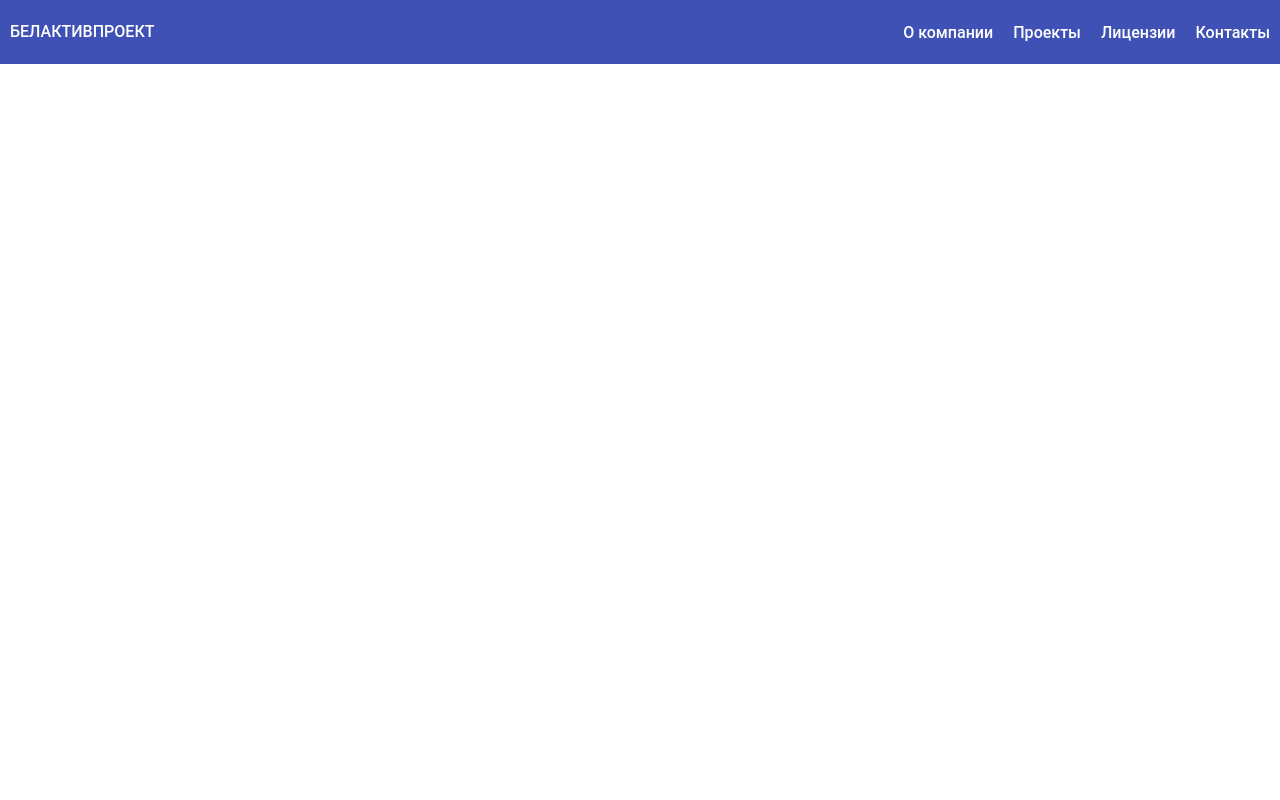
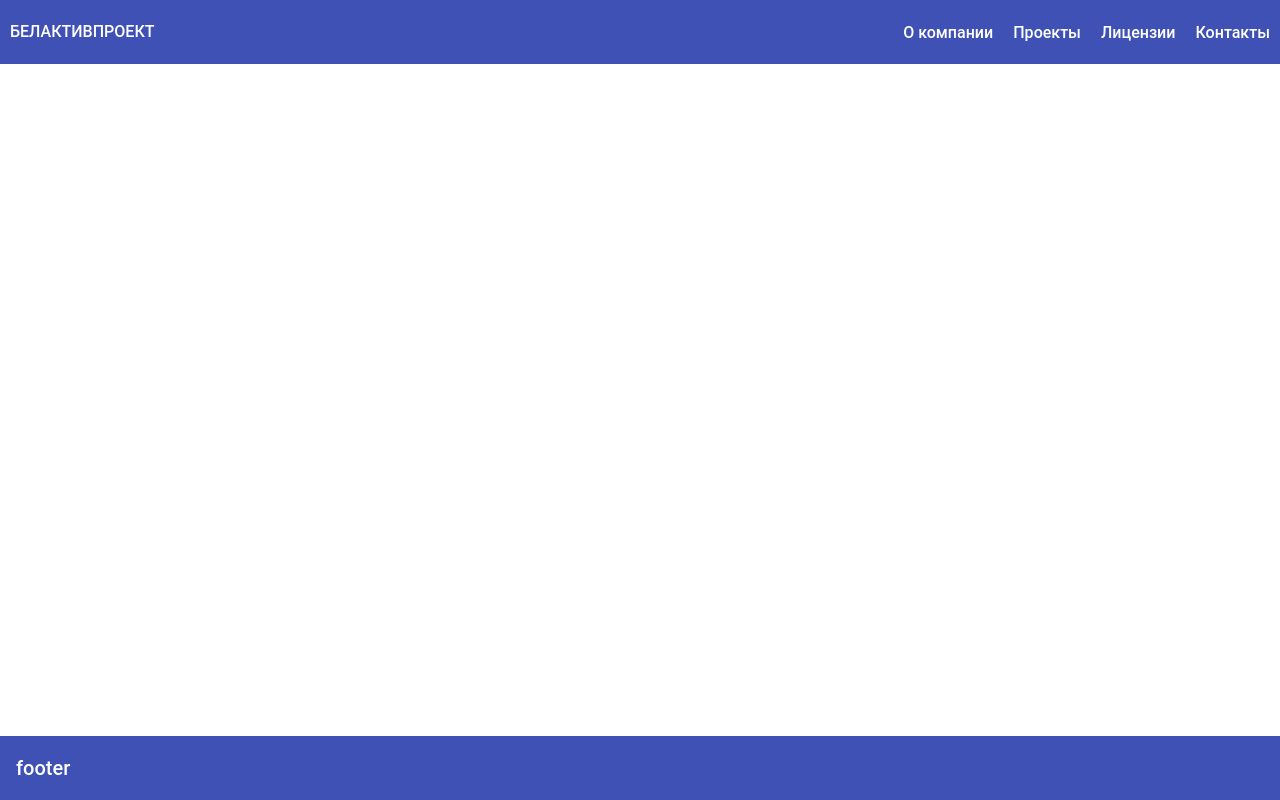
Before and after one commit to IvanKubrick/bel-aktiv-project, an Angular app: page / in a window 1280 px wide. Built offline with nearby package versions, Linux system fonts and the light colour scheme.

Commit message:
Add footer to bottom of page

```diff
--- a/src/app/app.module.ts
+++ b/src/app/app.module.ts
@@ -8,9 +8,10 @@ import { AppComponent } from './app.component';
 import { PageComponent } from './page/page.component';
 import { MaterialModule } from './material/material.module';
 import { HeaderComponent } from './page/navigation/header/header.component';
+import { FooterComponent } from './page/navigation/footer/footer.component';
 
 @NgModule({
-  declarations: [AppComponent, PageComponent, HeaderComponent],
+  declarations: [AppComponent, PageComponent, HeaderComponent, FooterComponent],
   imports: [BrowserModule, AppRoutingModule, BrowserAnimationsModule, MaterialModule],
   bootstrap: [AppComponent]
 })
--- /dev/null
+++ b/src/app/page/navigation/footer/footer.component.html
@@ -0,0 +1,3 @@
+<mat-toolbar class="header" color="primary">
+  footer
+</mat-toolbar>
--- /dev/null
+++ b/src/app/page/navigation/footer/footer.component.ts
@@ -0,0 +1,12 @@
+import { Component, OnInit } from '@angular/core';
+
+@Component({
+  selector: 'app-footer',
+  templateUrl: './footer.component.html',
+  styleUrls: ['./footer.component.scss']
+})
+export class FooterComponent implements OnInit {
+  constructor() {}
+
+  ngOnInit() {}
+}
--- a/src/app/page/page.component.html
+++ b/src/app/page/page.component.html
@@ -1 +1,5 @@
-<app-header></app-header>
+<div class="wrapper">
+  <app-header></app-header>
+  <main class="main"></main>
+  <app-footer></app-footer>
+</div>
--- a/src/app/page/page.component.scss
+++ b/src/app/page/page.component.scss
@@ -0,0 +1,9 @@
+.wrapper {
+  display: flex;
+  min-height: 100vh;
+  flex-direction: column;
+}
+
+.main {
+  flex: 1;
+}
--- a/src/index.html
+++ b/src/index.html
@@ -1,14 +1,14 @@
-<!doctype html>
-<html lang="en">
-<head>
-  <meta charset="utf-8">
-  <title>Belaktiv</title>
-  <base href="/">
+<!DOCTYPE html>
+<html class="html" lang="en">
+  <head>
+    <meta charset="utf-8" />
+    <title>Belaktiv</title>
+    <base href="/" />
 
-  <meta name="viewport" content="width=device-width, initial-scale=1">
-  <link rel="icon" type="image/x-icon" href="favicon.ico">
-</head>
-<body>
-  <app-root></app-root>
-</body>
+    <meta name="viewport" content="width=device-width, initial-scale=1" />
+    <link rel="icon" type="image/x-icon" href="favicon.ico" />
+  </head>
+  <body class="body">
+    <app-root></app-root>
+  </body>
 </html>
--- a/src/styles.scss
+++ b/src/styles.scss
@@ -5,11 +5,11 @@
   padding: 0;
 }
 
-html {
+.html {
   font-size: 10px;
 }
 
-body {
+.body {
   font-size: 1.6rem;
   font-family: Arial, Helvetica, sans-serif;
 }
```
Also changed, not shown: src/app/page/navigation/footer/footer.component.scss (added).
